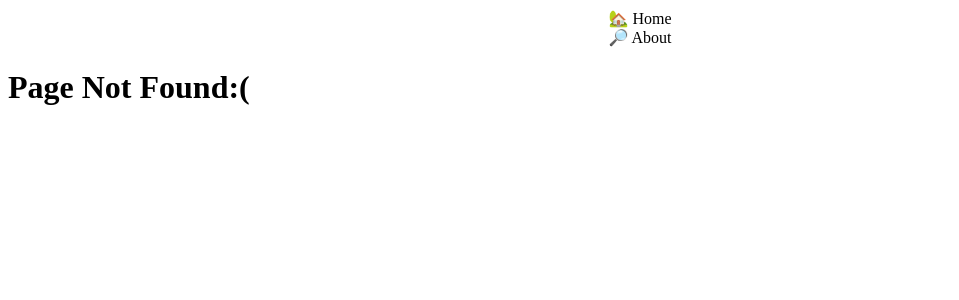
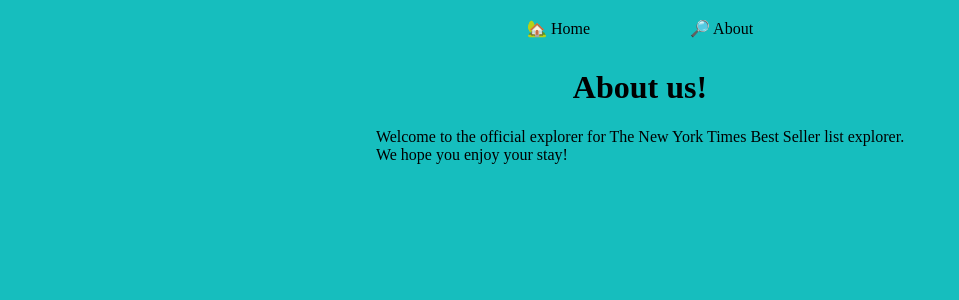
Before and after one commit to hobeats/nyt_bestseller, a Next.js app: page /about in a window 1280 px wide. Before the commit this address had no page. Shown: the top 300 px of the page, without its empty margins (0-959 px from the left). Built offline with nearby package versions, Linux system fonts and the light colour scheme.

Commit message:
before vercel

```diff
--- /dev/null
+++ b/app/about/page.tsx
@@ -0,0 +1,17 @@
+import styles from "/app/styles/about.module.css";
+import '../styles/global.css'
+export const metadata = {
+  title: "About",
+};
+
+export default function AboutUs() {
+  return (
+    <div className={styles.container}>
+      <h1>About us!</h1>
+      <div>
+        Welcome to the official explorer for The New York Times Best Seller list explorer.<br />
+        We hope you enjoy your stay!
+      </div>
+    </div>
+  );
+}
--- a/app/styles/styles.module.css
+++ b/app/styles/styles.module.css
@@ -29,6 +29,7 @@
 .nav{
     display: flex;
     align-items: center;
+    gap: 100px;
     justify-content: center;
     height:5vh;
     color:black;
--- a/components/navigation.tsx
+++ b/components/navigation.tsx
@@ -4,14 +4,12 @@
 export default function Navigation(){
     return(
         <nav className={styles.nav}>
-            <ul className={styles.lists}>
-                <li className={styles.list}>
+                <div className={styles.list}>
                     <Link href="/" className={styles.link}>🏡 Home</Link>
-                </li>
-                <li className={styles.list}>
-                    <Link href="/about-us" className={styles.link}>🔎 About</Link>
-                </li>
-            </ul>
+                </div>
+                <div className={styles.list}>
+                    <Link href="/about" className={styles.link}>🔎 About</Link>
+                </div>
         </nav>
     )
 }
--- a/package.json
+++ b/package.json
@@ -17,6 +17,7 @@
   },
   "devDependencies": {
     "@types/node": "22.14.0",
+    "@types/react": "19.1.0",
     "typescript": "5.8.3"
   }
 }
```
Also changed, not shown: app/(books)/list/[id]/page.tsx (+15 -5 lines), app/about-us/page.tsx (deleted, +0 -17 lines), 1 other file (tests, documents, lock files or other folders).
